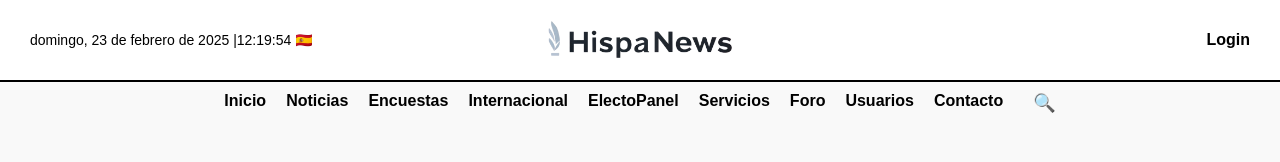
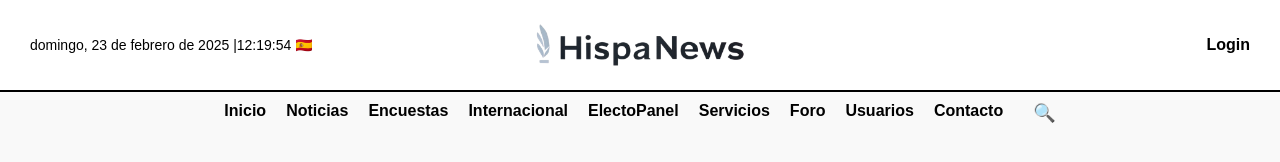
Before and after one commit to Viictorschz/HispaNews, a plain HTML site: page index.html in a window 1280 px wide. Drawn offline with Linux system fonts and the light colour scheme.

Commit message:
Update styles.css

```diff
--- a/styles.css
+++ b/styles.css
@@ -12,15 +12,15 @@ header {
     background: white;
     color: black;
     display: grid;
-    grid-template-columns: 1fr auto 1fr; /* Divide en 3 partes: Izquierda - Centro - Derecha */
-    align-items: center;
+    grid-template-columns: 1fr auto 1fr; /* 3 columnas equilibradas */
+    align-items: center; /* Asegura alineación vertical perfecta */
     padding: 10px 30px;
     border-bottom: 2px solid #000;
-    height: 60px;
+    height: 70px; /* Ajuste de altura */
     position: relative;
 }
 
-/* Fecha y hora a la izquierda */
+/* Fecha y hora */
 .header-left {
     text-align: left;
     font-size: 14px;
@@ -31,11 +31,12 @@ header {
 .header-center {
     display: flex;
     justify-content: center;
+    align-items: center; /* Centra mejor el logo */
 }
 
 /* Imagen del logo */
 .header-center img {
-    height: 40px;
+    height: 45px; /* Ajuste de tamaño */
     max-width: 100%;
 }
 
@@ -57,7 +58,7 @@ header {
 /* MENÚ */
 nav {
     text-align: center;
-    padding: 10px 0;
+    padding: 10px 5px;
 }
 
 nav ul {
```
